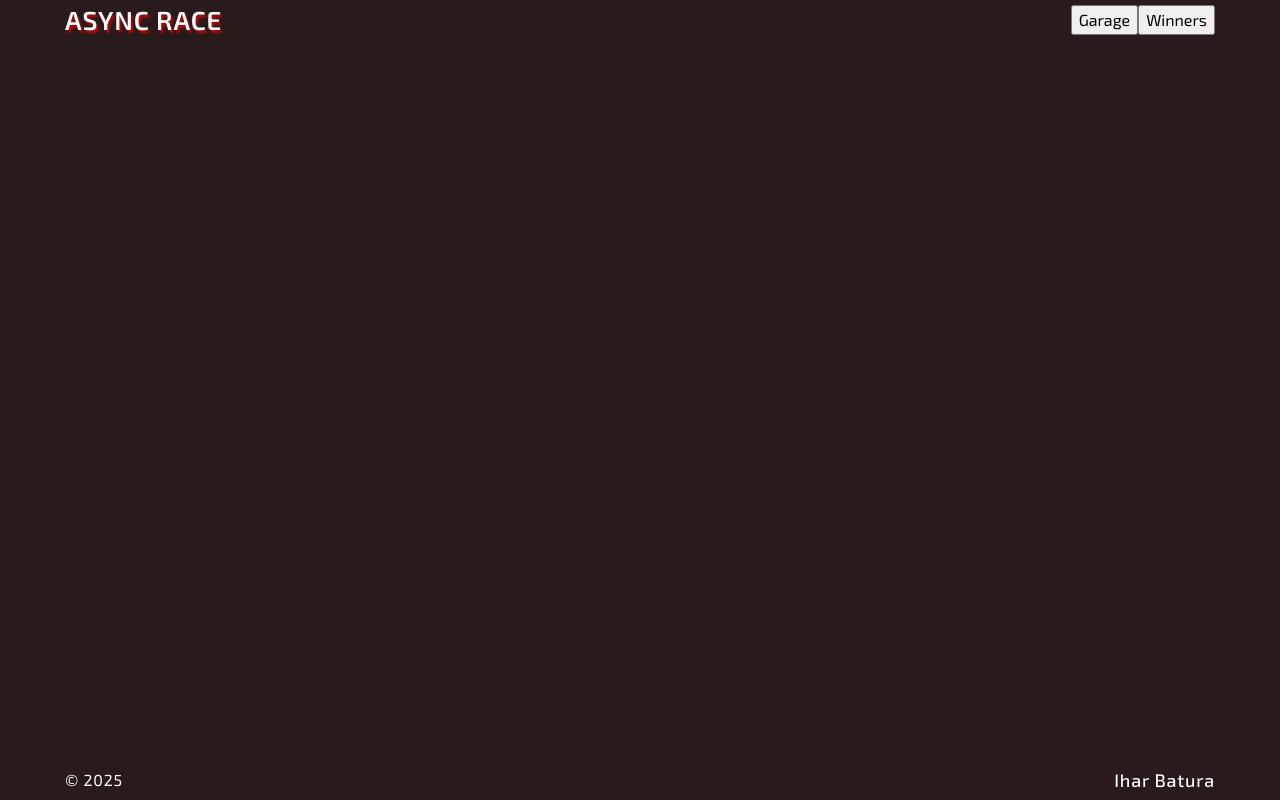
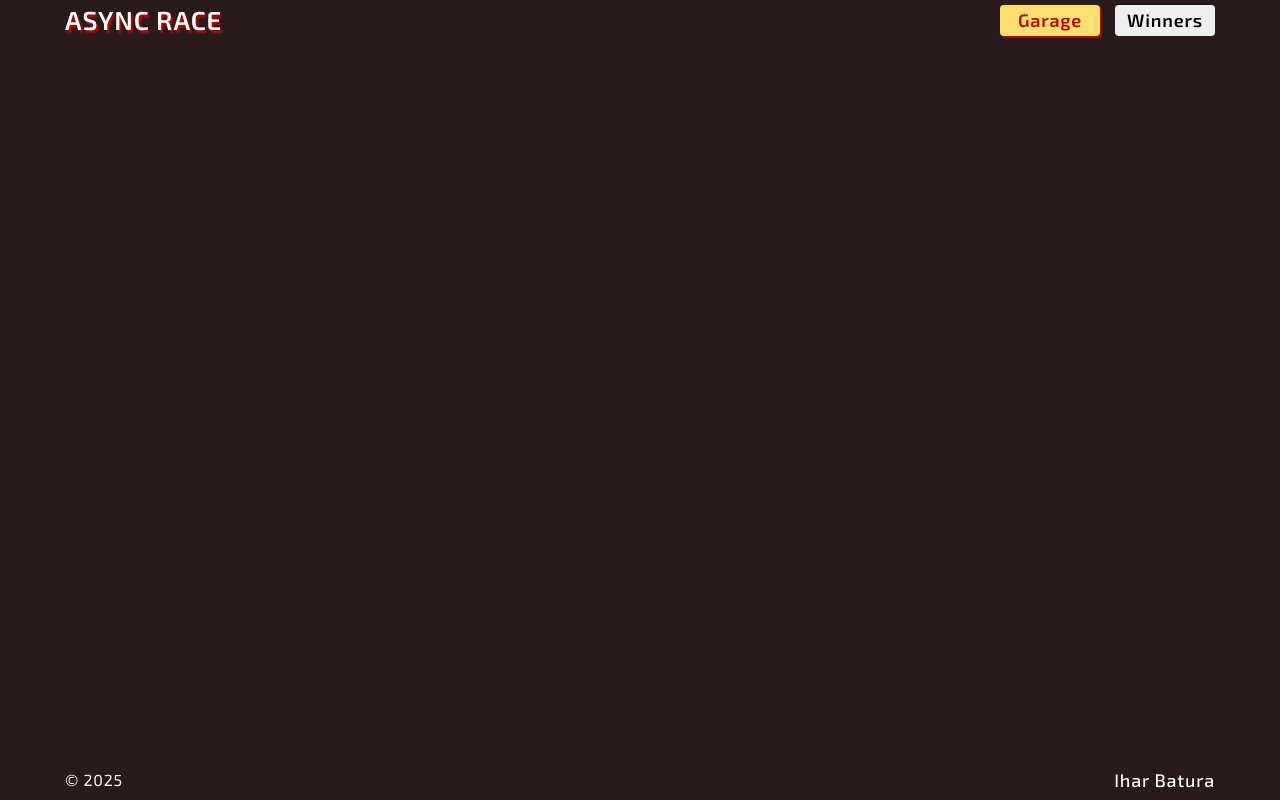
Before and after one commit to Ihar-Batura/Async-Race-2025, a website built with Vite: page index.html in a window 1280 px wide. Built offline with nearby package versions, Linux system fonts and the light colour scheme; files whose address does not match are found by name.

Commit message:
style: add styles for buttons

```diff
--- /dev/null
+++ b/src/sass/components/_button.scss
@@ -0,0 +1,66 @@
+@use '../abstracts/variables' as *;
+
+.btn {
+  cursor: pointer;
+
+  display: block;
+
+  padding: 2px 12px;
+  border: none;
+  border-radius: 4px;
+
+  font-family: $font-main;
+  font-size: 15px;
+  font-weight: 600;
+  letter-spacing: 0.05rem;
+
+  transition: 0.5s ease-out;
+
+  &:disabled:hover {
+    cursor: default;
+    color: #1010104d;
+  }
+}
+
+.garage-btn,
+.winners-btn {
+  min-width: 100px;
+  font-size: 18px;
+
+  &:hover {
+    color: $clr-main;
+    box-shadow: 2px 2px 1px $clr-main;
+  }
+
+  &:active {
+    color: $clr-main;
+    background-color: $clr-special;
+    box-shadow: 2px 2px 1px $clr-main;
+  }
+
+  &.active {
+    color: $clr-main;
+    background-color: $clr-special;
+    box-shadow: 2px 2px 1px $clr-main;
+  }
+}
+
+.btn-color-green:not([disabled]) {
+  background-color: $clr-btn-green;
+}
+
+.btn-color-green:not([disabled]):hover {
+  background-color: $clr-special;
+}
+
+.btn-color-red:not([disabled]) {
+  background-color: $clr-main;
+}
+
+.btn-color-red:not([disabled]):hover {
+  background-color: $clr-special;
+}
+
+.navigation-btn:not([disabled]):hover {
+  background-color: $clr-special;
+}
--- a/src/sass/layout/_footer.scss
+++ b/src/sass/layout/_footer.scss
@@ -3,7 +3,7 @@
 .footer {
   width: 100%;
   height: 40px;
-  background: url('./assets/header_bk.png') center center / cover;
+  background: url('./header_bk.png') center center / cover;
 }
 
 .footer-year {
--- a/src/sass/layout/_header.scss
+++ b/src/sass/layout/_header.scss
@@ -3,7 +3,7 @@
 .header {
   width: 100%;
   height: 40px;
-  background: url('./assets/header_bk.png') center center / cover;
+  background: url('./header_bk.png') center center / cover;
 }
 
 .logo {
@@ -16,3 +16,9 @@
   text-shadow: 2px 3px 2px $clr-main;
   letter-spacing: 0.05rem;
 }
+
+.btn-container {
+  display: flex;
+  gap: 15px;
+  align-items: center;
+}
--- a/src/sass/style.scss
+++ b/src/sass/style.scss
@@ -4,6 +4,8 @@
 @use 'base/base' as *;
 @use 'base/text' as *;
 
+@use 'components/button' as *;
+
 @use 'layout/header' as *;
 @use 'layout/wrapper' as *;
 @use 'layout/main' as *;
```
